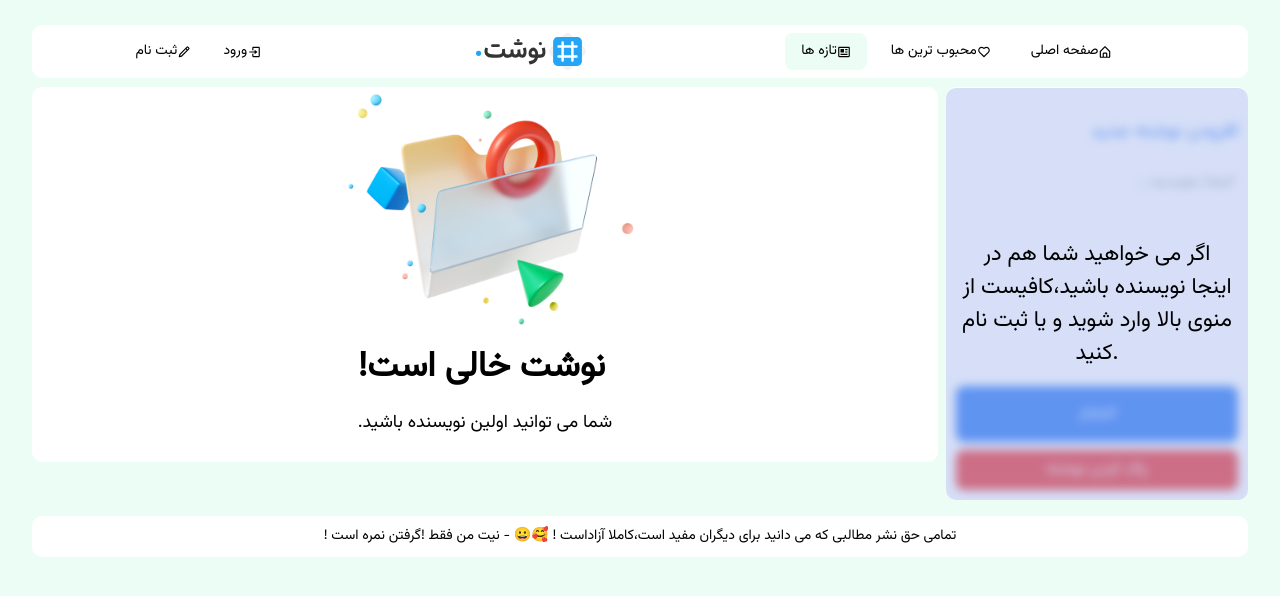
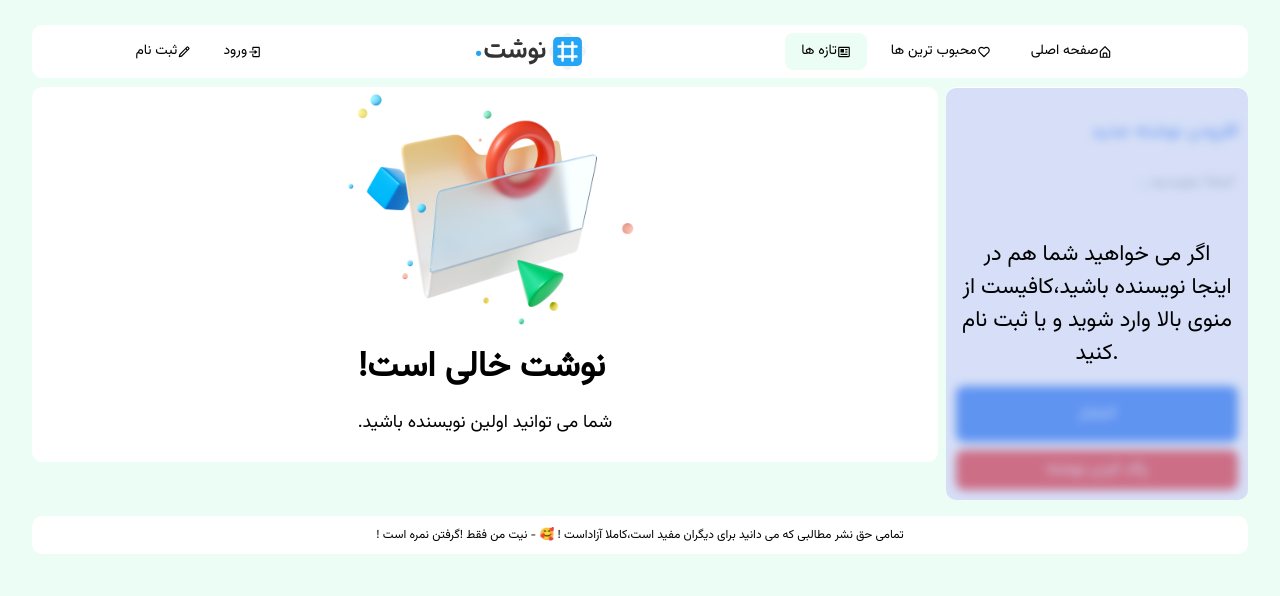
Before and after one commit to MojtabaAhmadpour/nevesht, a Next.js app: page / in a window 1280 px wide. Shown: the top 596 px of the page. Built offline with nearby package versions, Linux system fonts and the light colour scheme.

Commit message:
redesign footer

```diff
--- a/src/app/components/Footer/Footer.js
+++ b/src/app/components/Footer/Footer.js
@@ -3,7 +3,7 @@ import style from "@/app/components/Footer/Footer.module.css"
 export default function Footer(){
     return(
         <div className={style.footer}>
-         <p>  ! تمامی حق نشر مطالبی که می دانید برای دیگران مفید است،کاملا آزاداست ! <span>🥰😀</span> - نیت من فقط !گرفتن نمره است </p>
+         <p>  ! تمامی حق نشر مطالبی که می دانید برای دیگران مفید است،کاملا آزاداست ! <span>🥰</span> - نیت من فقط !گرفتن نمره است </p>
         </div>
     )
 }
--- a/src/app/components/Footer/Footer.module.css
+++ b/src/app/components/Footer/Footer.module.css
@@ -5,6 +5,6 @@
     display: flex;
     justify-content: center;
     align-items: center;
-    font-size: 14px;
+    font-size: 12px;
     font-weight: 500;
 }
```
